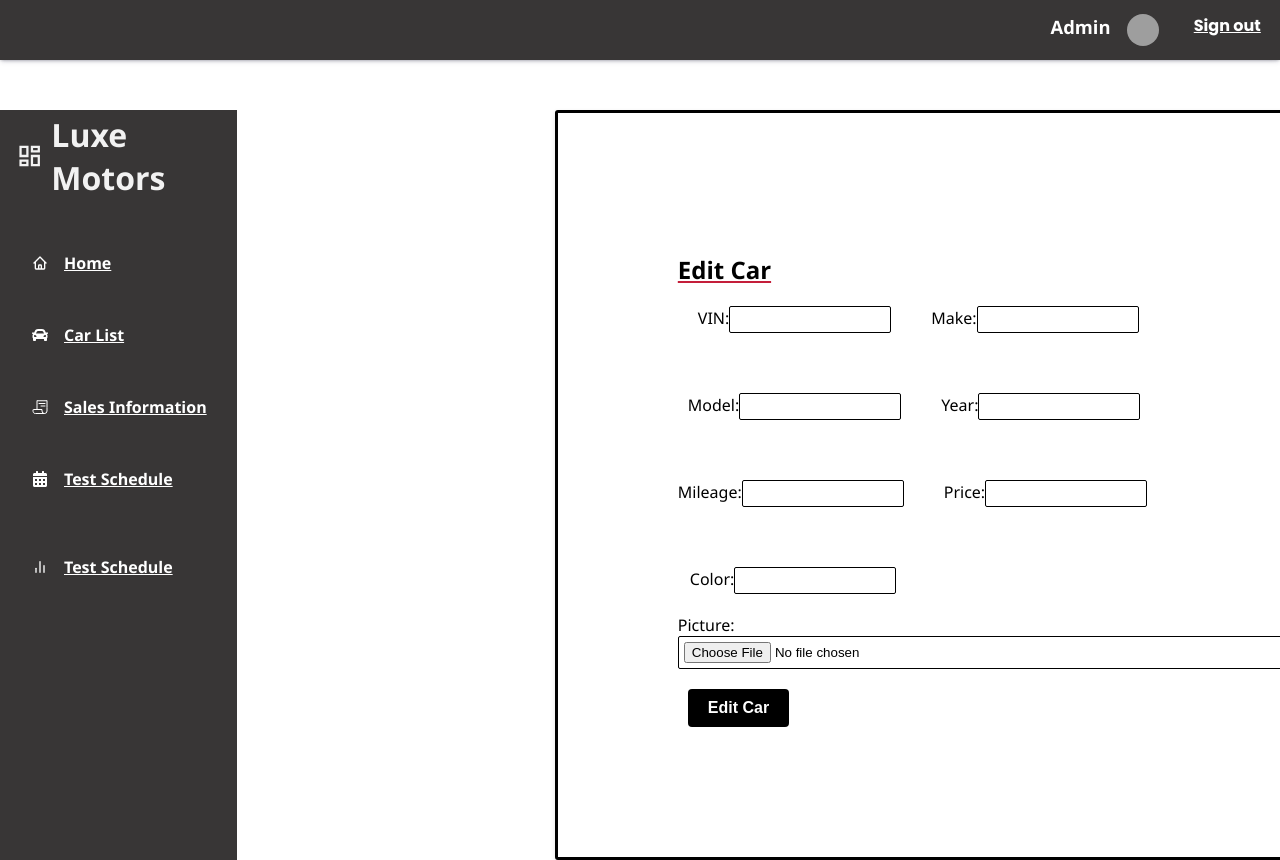
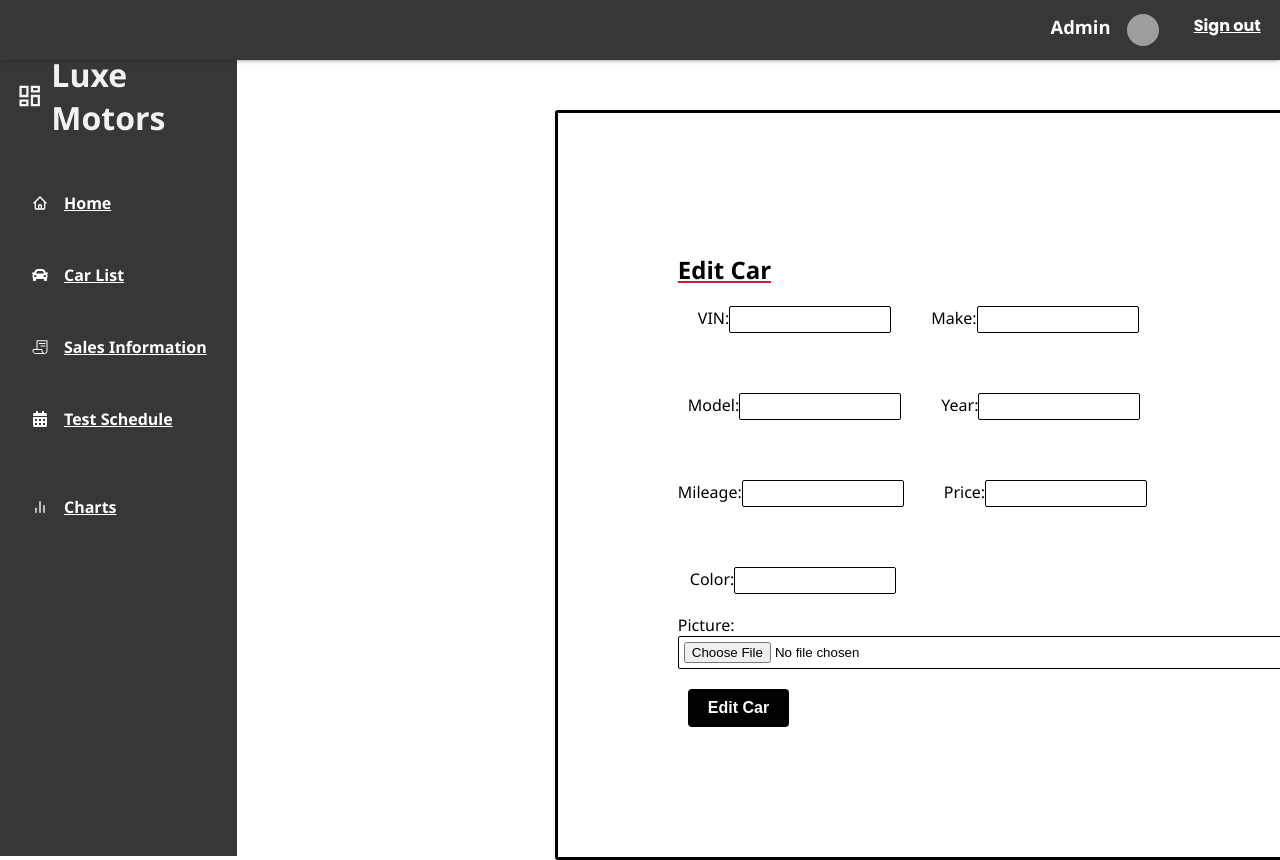
Before and after one commit to bechara-rizk/DealershipTeamOne, a Next.js app: page /dashboard/EditCarForm in a window 1280 px wide. Shown: the top 860 px of the page. Built offline with nearby package versions, Linux system fonts and the light colour scheme; grey boxes are pictures that could not be loaded.

Commit message:
FixedSideBar on EdirCarForm Page+naming on sideBar

```diff
--- a/src/components/Sidebars.js
+++ b/src/components/Sidebars.js
@@ -44,7 +44,7 @@ const Sidebar = () => {
 </div>
           <Link href="/dashboard/charts" className="item">
             <FiBarChart2 className="chart-icon" />
-            <span className="menu-text">Test Schedule</span>
+            <span className="menu-text">Charts</span>
           </Link>
         </div>
 
--- a/src/pages/dashboard/EditCarForm.js
+++ b/src/pages/dashboard/EditCarForm.js
@@ -22,8 +22,9 @@ import Sidebar from "@/components/Sidebars";
   }
 
   return (
+  <><DashboardNavbar/> <Sidebar />
     <div className="side-content">
-    <DashboardNavbar/> <Sidebar />
+
     <div className="edit_car_form">
 
     <div className="edit_car">
@@ -109,7 +110,7 @@ import Sidebar from "@/components/Sidebars";
         Edit Car
       </button>
     </form></div></div>
-    </div>
+    </div></>
   );
 }
 
```
